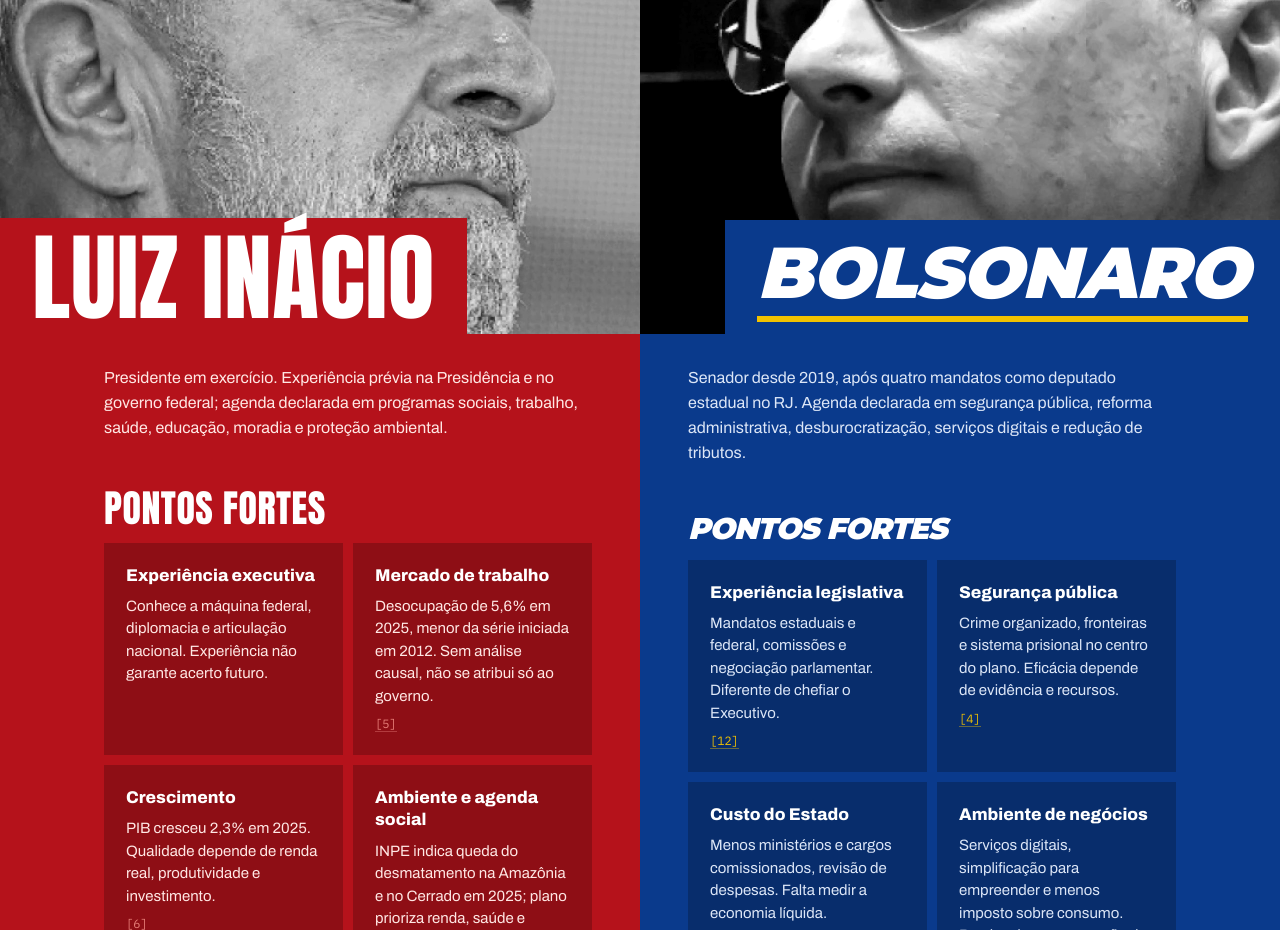
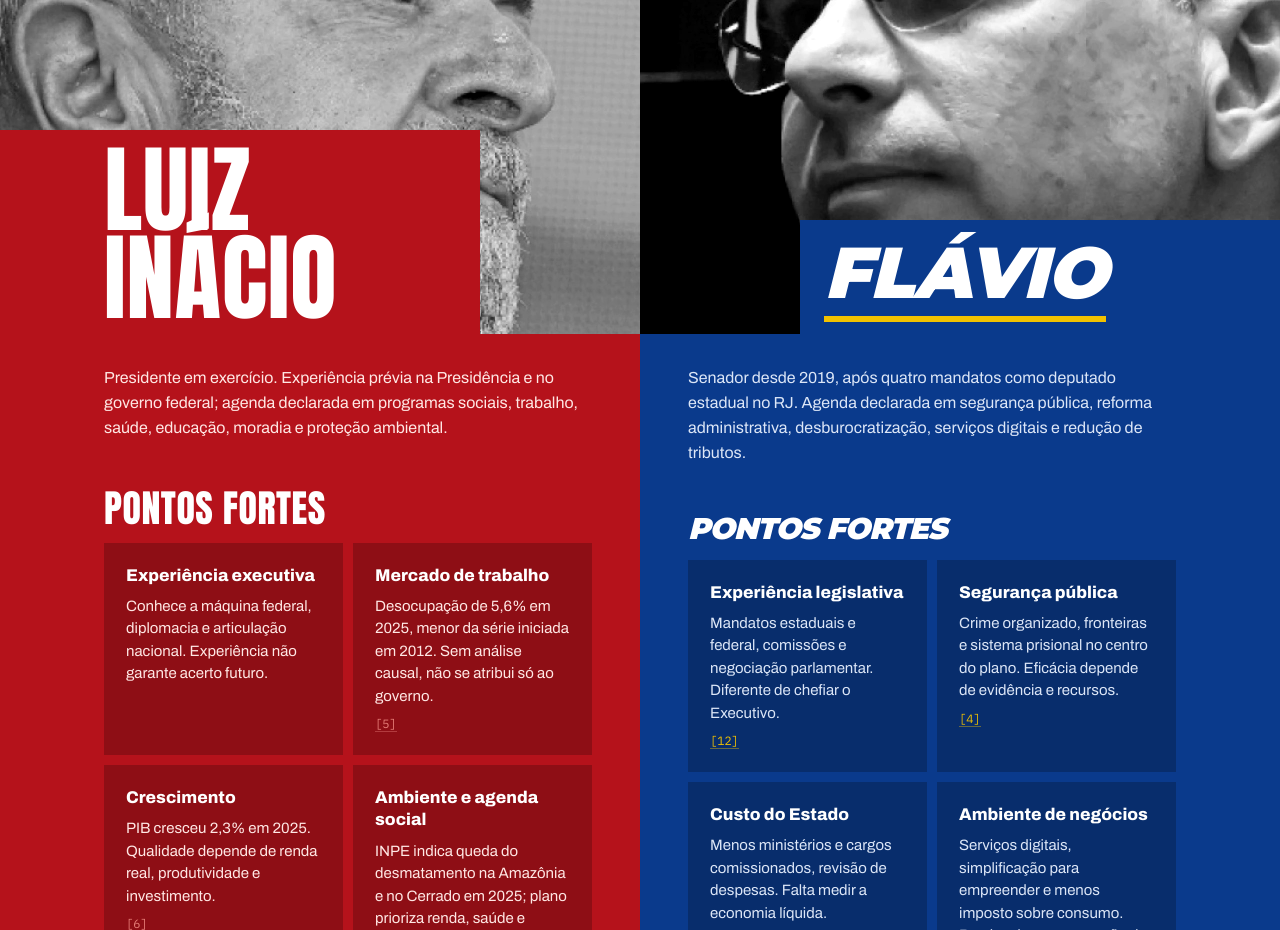
Before and after one commit to dutrathiagodev/landing-page-face-a-face, a Next.js app: page / in a window 1280 px wide. Shown: the part 1240-2170 px from the top of the page. Built offline with nearby package versions, Linux system fonts and the light colour scheme; no server answers.

Commit message:
fix: volta o nome Flávio na placa do perfil e alinha a placa com o Figma

```diff
--- a/src/components/sections/perfis/profile-panel.tsx
+++ b/src/components/sections/perfis/profile-panel.tsx
@@ -6,7 +6,7 @@ const styles = {
     panel: "bg-lula text-lula-tint",
     pad: "md:pl-[104px] md:pr-12",
     plate:
-      "bg-lula left-0 font-lula text-[clamp(56px,8vw,96px)] leading-[0.92] tracking-[0.5px] text-white",
+      "bg-lula left-0 w-3/4 pl-6 md:pl-[104px] font-lula text-[clamp(56px,8vw,96px)] leading-[0.92] tracking-[0.5px] text-white",
     heading: "font-lula text-[38px] leading-none tracking-[0.5px] text-white",
     card: "bg-lula-dark",
     divider: "border-lula-line",
@@ -17,7 +17,7 @@ const styles = {
     panel: "bg-flavio text-flavio-tint",
     pad: "md:pl-12 md:pr-[104px]",
     plate:
-      "bg-flavio right-0 font-flavio text-[clamp(44px,6vw,72px)] font-black italic leading-none tracking-[-1px] text-white",
+      "bg-flavio right-0 w-3/4 pl-6 font-flavio text-[clamp(44px,6vw,72px)] font-black italic leading-none tracking-[-1px] text-white",
     heading:
       "font-flavio text-[30px] font-black italic leading-none tracking-[-1px] text-white",
     card: "bg-flavio-dark",
@@ -79,12 +79,14 @@ export function ProfilePanel({ profile }: { profile: ProfileData }) {
           className="object-cover object-[center_30%] grayscale contrast-[1.1]"
         />
         <h3
-          className={`absolute bottom-0 px-6 pb-3 pt-4 uppercase md:px-8 ${tone.plate}`}
+          className={`absolute bottom-0 pb-3 pr-6 pt-4 uppercase ${tone.plate}`}
         >
-          {profile.name}
-          {isFlavio && (
-            <span className="mt-2 block h-[6px] w-full bg-flavio-accent" />
-          )}
+          <span className="inline-block">
+            {profile.name}
+            {isFlavio && (
+              <span className="mt-2 block h-[6px] w-full bg-flavio-accent" />
+            )}
+          </span>
         </h3>
       </div>
 
--- a/src/content/perfis.ts
+++ b/src/content/perfis.ts
@@ -48,7 +48,7 @@ export const perfis: [ProfileData, ProfileData] = [
   },
   {
     candidate: "flavio",
-    name: "Bolsonaro",
+    name: "Flávio",
     bio: "Senador desde 2019, após quatro mandatos como deputado estadual no RJ. Agenda declarada em segurança pública, reforma administrativa, desburocratização, serviços digitais e redução de tributos.",
     image: { src: "/images/perfil-flavio.jpg", alt: "Retrato de Flávio Bolsonaro" },
     strengths: [
```
